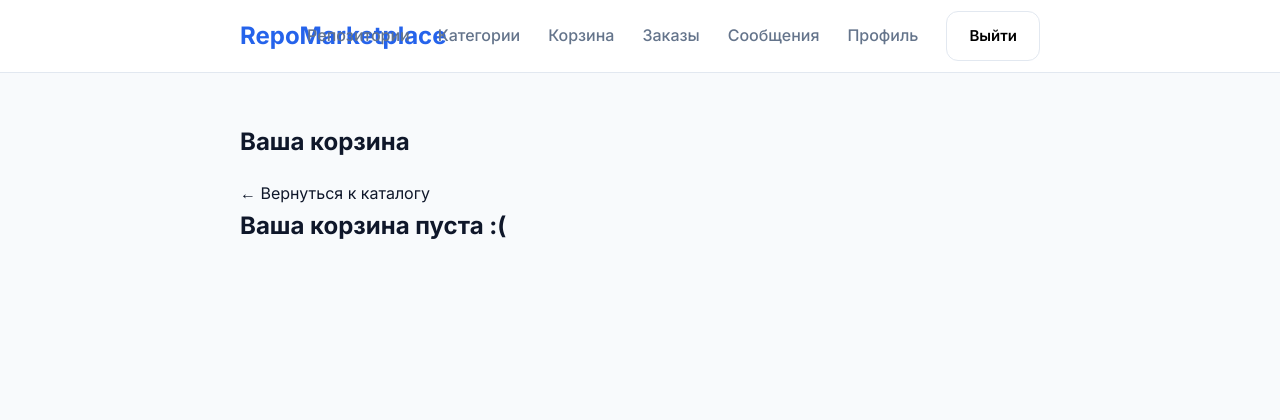
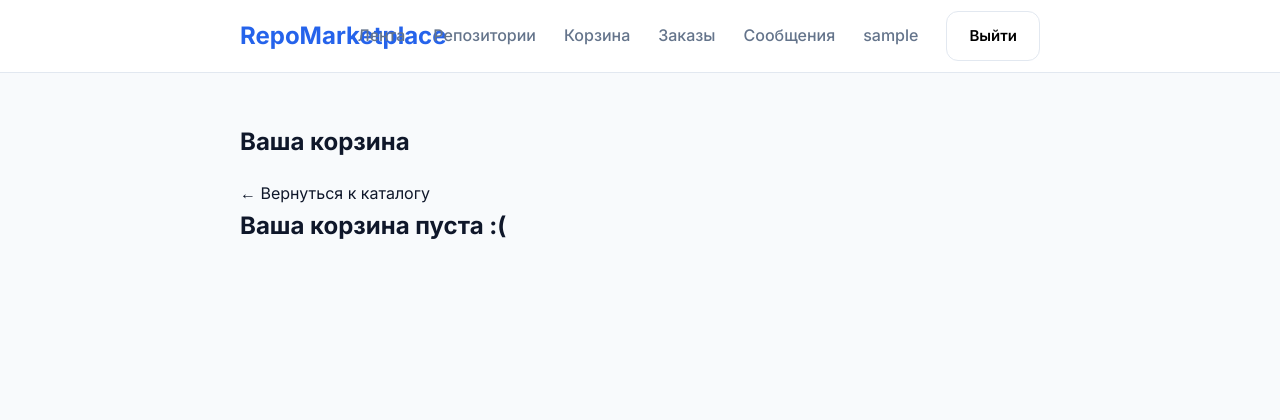
Before and after one commit to arlekino0o/RepoMarketplace, a Django app: page /cart/ in a window 1280 px wide. Shown: the top 420 px of the page. Run offline with Django 5.2, Linux system fonts and the light colour scheme; the visitor is signed in with stand-in values (Sample User, id 1); data comes from the database, SQL or seed files in the repository; data that the repository does not hold is empty.

Commit message:
Simplify navigation

```diff
--- a/marketplace/templates/base.html
+++ b/marketplace/templates/base.html
@@ -17,13 +17,13 @@
             <a class="logo" href="{% url 'marketplace:feed' %}">RepoMarketplace</a>
             <button class="menu-toggle" id="menuToggle" type="button" aria-label="Открыть меню">☰</button>
             <div class="nav-links" id="navLinks">
+                <a href="{% url 'marketplace:feed' %}">Лента</a>
                 <a href="{% url 'marketplace:repository_list' %}">Репозитории</a>
-                <a href="{% url 'marketplace:category_list' %}">Категории</a>
                 <a href="{% url 'marketplace:cart' %}">Корзина</a>
                 {% if user.is_authenticated %}
                     <a href="{% url 'marketplace:order_list' %}">Заказы</a>
                     <a href="{% url 'marketplace:message_list' %}">Сообщения</a>
-                    <a href="{% url 'marketplace:user_detail' user.pk %}">Профиль</a>
+                    <a href="{% url 'marketplace:user_detail' user.pk %}">{{ user.username }}</a>
                     <form method="post" action="{% url 'marketplace:logout' %}">
                         {% csrf_token %}
                         <button class="btn-outline" type="submit">Выйти</button>
```
